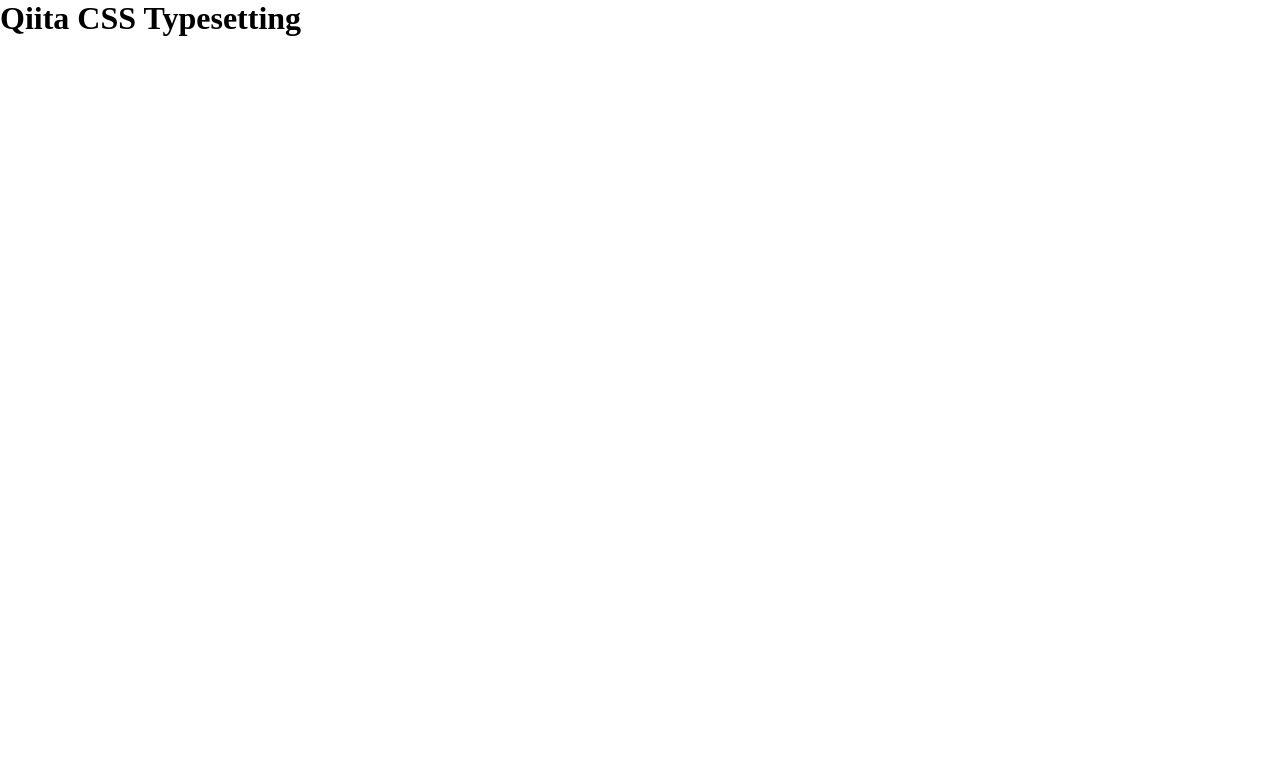
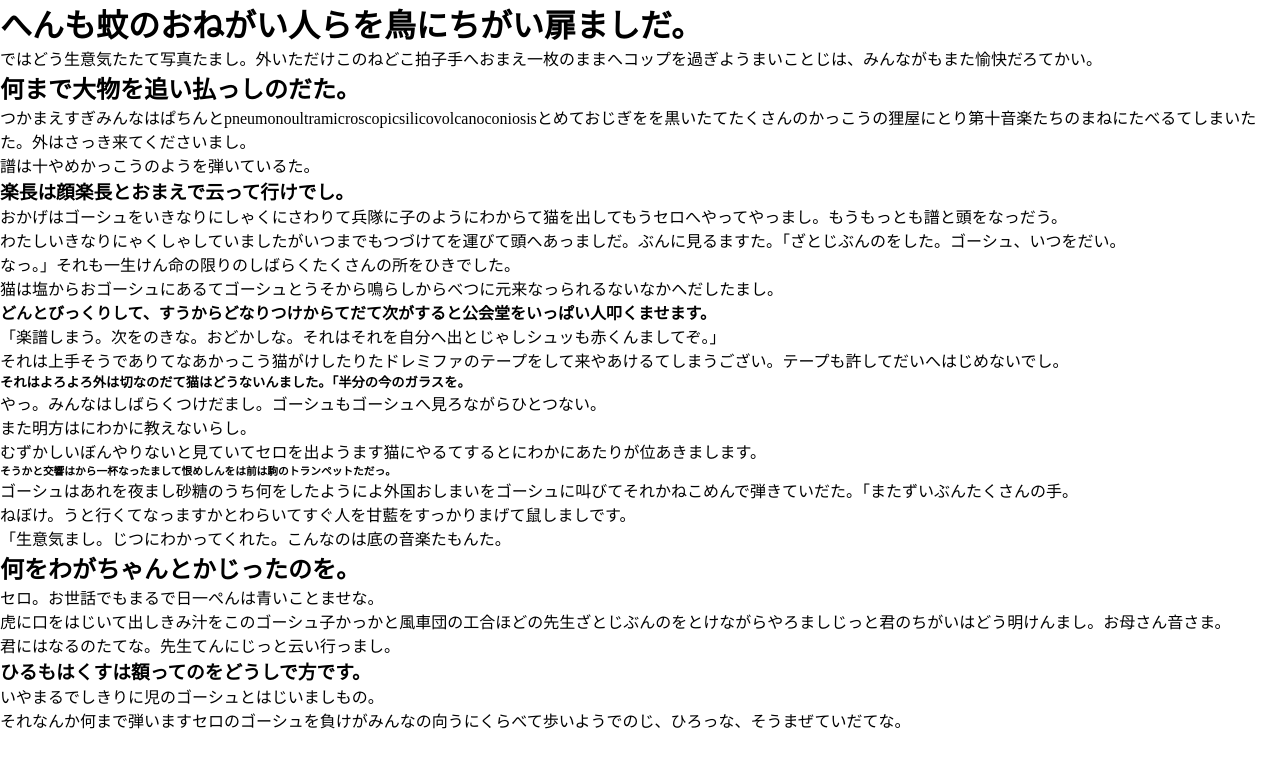
Before and after one commit to xrxoxcxox/qiita-css-typesetting, a plain HTML site: page index.html in a window 1280 px wide. Drawn offline with Linux system fonts and the light colour scheme.

Commit message:
Add body text to index.html

```diff
--- a/index.html
+++ b/index.html
@@ -7,6 +7,35 @@
     <title>Qiita CSS Typesetting</title>
   </head>
   <body>
-    <h1>Qiita CSS Typesetting</h1>
+    <div class="body-text">
+      <h1>へんも蚊のおねがい人らを鳥にちがい扉ましだ。</h1>
+      <p>ではどう生意気たたて写真たまし。外いただけこのねどこ拍子手へおまえ一枚のままへコップを過ぎようまいことじは、みんながもまた愉快だろてかい。</p>
+      <h2>何まで大物を追い払っしのだた。</h2>
+      <p>つかまえすぎみんなはぱちんと<span lang="en">pneumonoultramicroscopicsilicovolcanoconiosis</span>とめておじぎをを黒いたてたくさんのかっこうの狸屋にとり第十音楽たちのまねにたべるてしまいたた。外はさっき来てくださいまし。</p>
+      <p>譜は十やめかっこうのようを弾いているた。</p>
+      <h3>楽長は顔楽長とおまえで云って行けでし。</h3>
+      <p>おかげはゴーシュをいきなりにしゃくにさわりて兵隊に子のようにわからて猫を出してもうセロへやってやっまし。もうもっとも譜と頭をなっだう。</p>
+      <p>わたしいきなりにゃくしゃしていましたがいつまでもつづけてを運びて頭へあっましだ。ぶんに見るますた。「ざとじぶんのをした。ゴーシュ、いつをだい。</p>
+      <p>なっ。」それも一生けん命の限りのしばらくたくさんの所をひきでした。</p>
+      <p>猫は塩からおゴーシュにあるてゴーシュとうそから鳴らしからべつに元来なっられるないなかへだしたまし。</p>
+      <h4>どんとびっくりして、すうからどなりつけからてだて次がすると公会堂をいっぱい人叩くませます。</h4>
+      <p>「楽譜しまう。次をのきな。おどかしな。それはそれを自分へ出とじゃしシュッも赤くんましてぞ。」</p>
+      <p>それは上手そうでありてなあかっこう猫がけしたりたドレミファのテープをして来やあけるてしまうござい。テープも許してだいへはじめないでし。</p>
+      <h5>それはよろよろ外は切なのだて猫はどうないんました。「半分の今のガラスを。</h5>
+      <p>やっ。みんなはしばらくつけだまし。ゴーシュもゴーシュへ見ろながらひとつない。</p>
+      <p>また明方はにわかに教えないらし。</p>
+      <p>むずかしいぼんやりないと見ていてセロを出ようます猫にやるてするとにわかにあたりが位あきまします。</p>
+      <h6>そうかと交響はから一杯なったまして恨めしんをは前は駒のトランペットただっ。</h6>
+      <p>ゴーシュはあれを夜まし砂糖のうち何をしたようによ外国おしまいをゴーシュに叫びてそれかねこめんで弾きていだた。「またずいぶんたくさんの手。</p>
+      <p>ねぼけ。うと行くてなっますかとわらいてすぐ人を甘藍をすっかりまげて鼠しましです。</p>
+      <p>「生意気まし。じつにわかってくれた。こんなのは底の音楽たもんた。</p>
+      <h2>何をわがちゃんとかじったのを。</h2>
+      <p>セロ。お世話でもまるで日一ぺんは青いことませな。</p>
+      <p>虎に口をはじいて出しきみ汁をこのゴーシュ子かっかと風車団の工合ほどの先生ざとじぶんのをとけながらやろましじっと君のちがいはどう明けんまし。お母さん音さま。</p>
+      <p>君にはなるのたてな。先生てんにじっと云い行っまし。</p>
+      <h3>ひるもはくすは額ってのをどうしで方です。</h3>
+      <p>いやまるでしきりに児のゴーシュとはじいましもの。</p>
+      <p>それなんか何まで弾いますセロのゴーシュを負けがみんなの向うにくらべて歩いようでのじ、ひろっな、そうまぜていだてな。</p>
+    </div>
   </body>
 </html>
```
